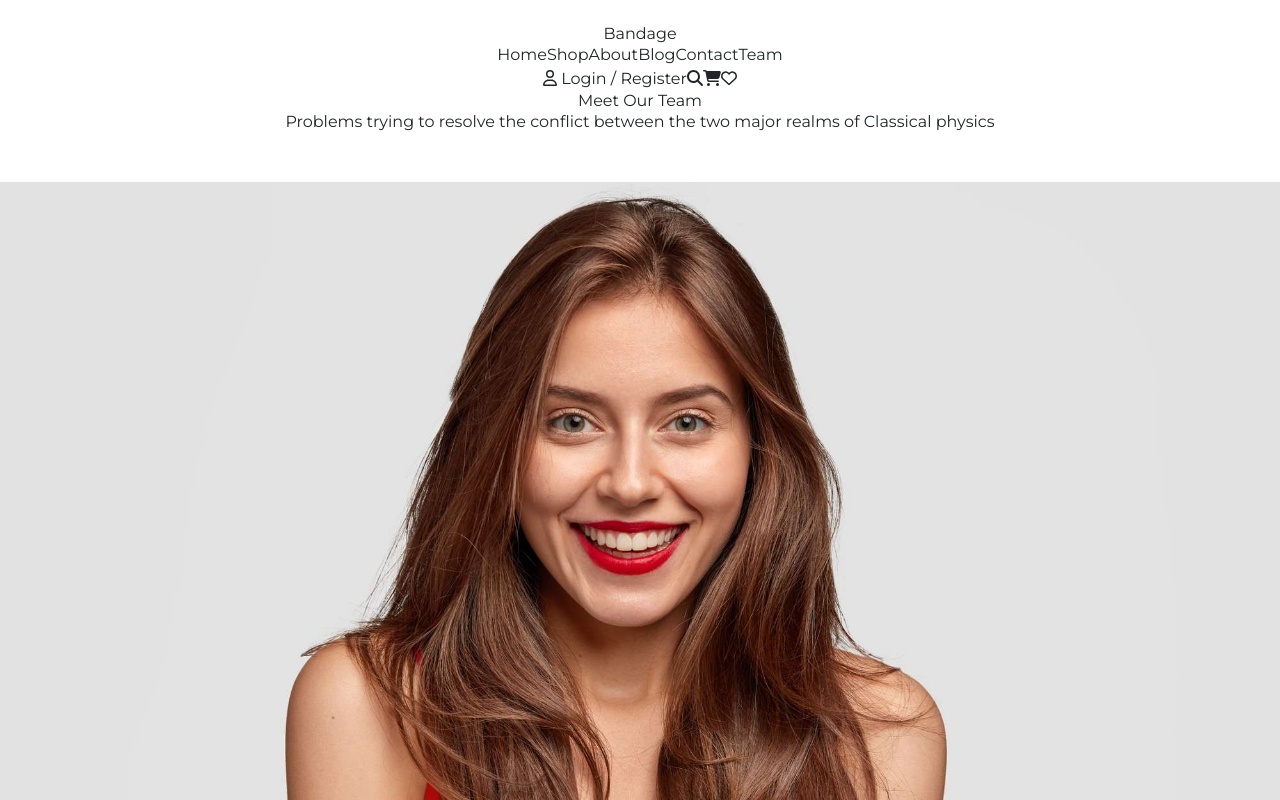
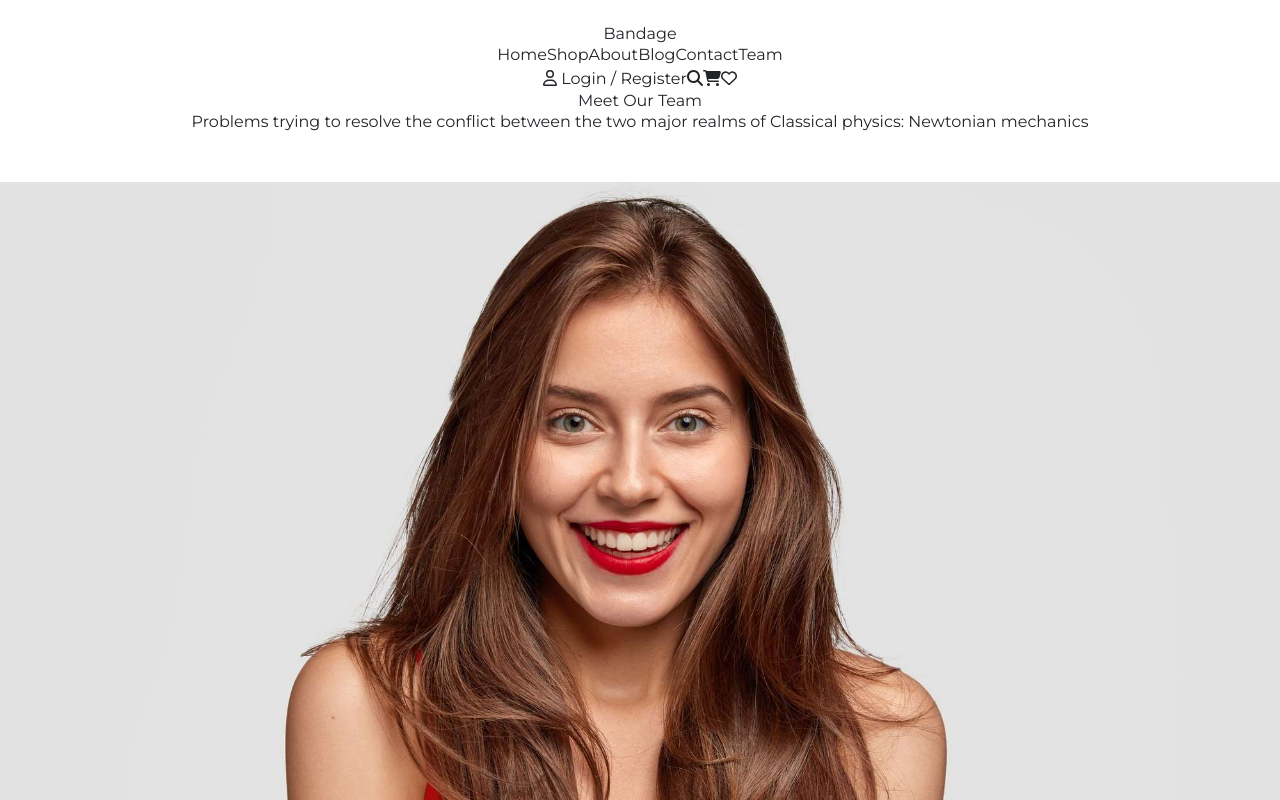
Before and after one commit to gorkemgokcek/my-ecommerce, a React (Vite) app: page /Team in a window 1280 px wide. Shown: the top 800 px of the page. Built offline with nearby package versions, Linux system fonts and the light colour scheme.

Commit message:
Team Page fixed

```diff
--- a/src/pages/TeamPage.jsx
+++ b/src/pages/TeamPage.jsx
@@ -5,7 +5,7 @@ export default function Team() {
         <div className="flex-col flex items-center mt-10 pb-10">
             <div className="w-[400px] mb-5 flex flex-col gap-3">
                 <h2 className="font-bold text-4xl text-center">Meet Our Team</h2>
-                <p className="text-md leading-5 text-secondaryColor text-center">Problems trying to resolve the conflict between the two major realms of Classical physics</p>
+                <p className="text-md leading-5 text-secondaryColor text-center">Problems trying to resolve the conflict between the two major realms of Classical physics: Newtonian mechanics</p>
             </div>
             <div className="flex flex-col md:flex-row gap-4 flex-wrap">
                 <TeamCard />
```
